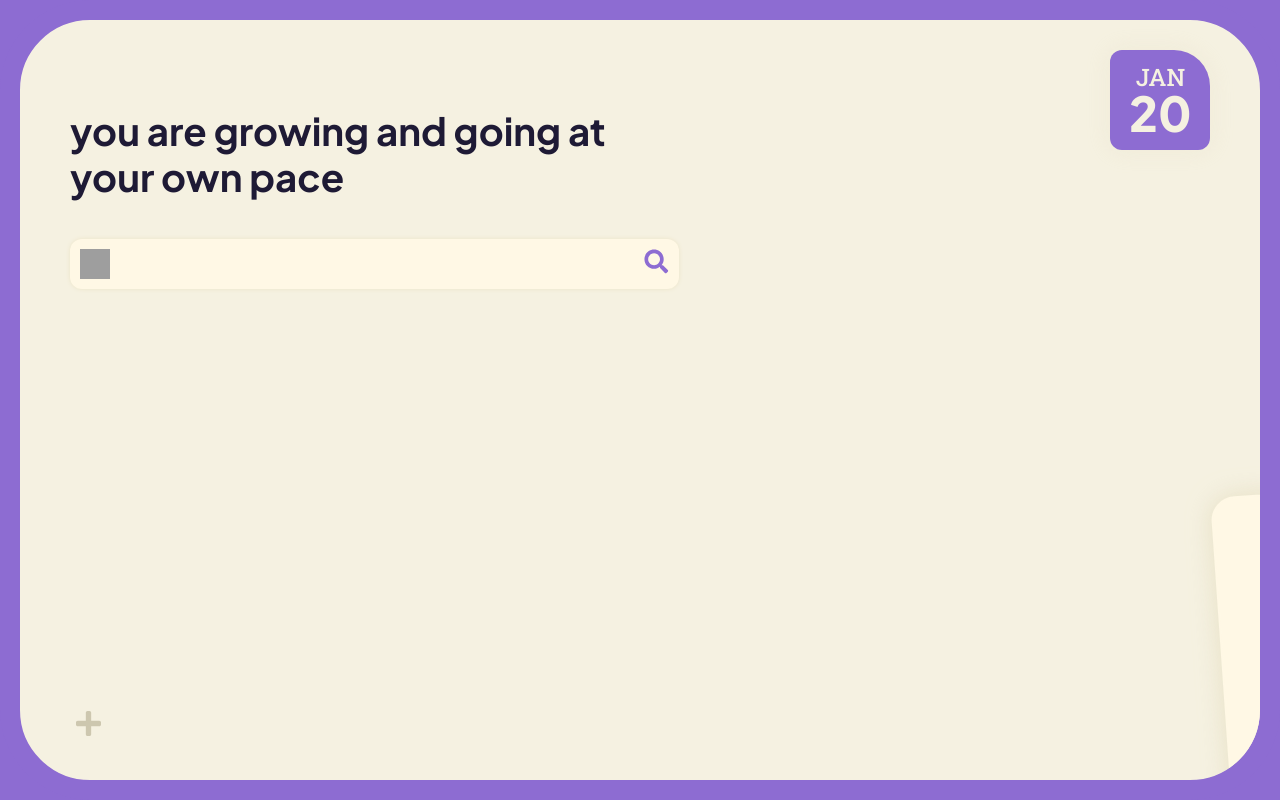
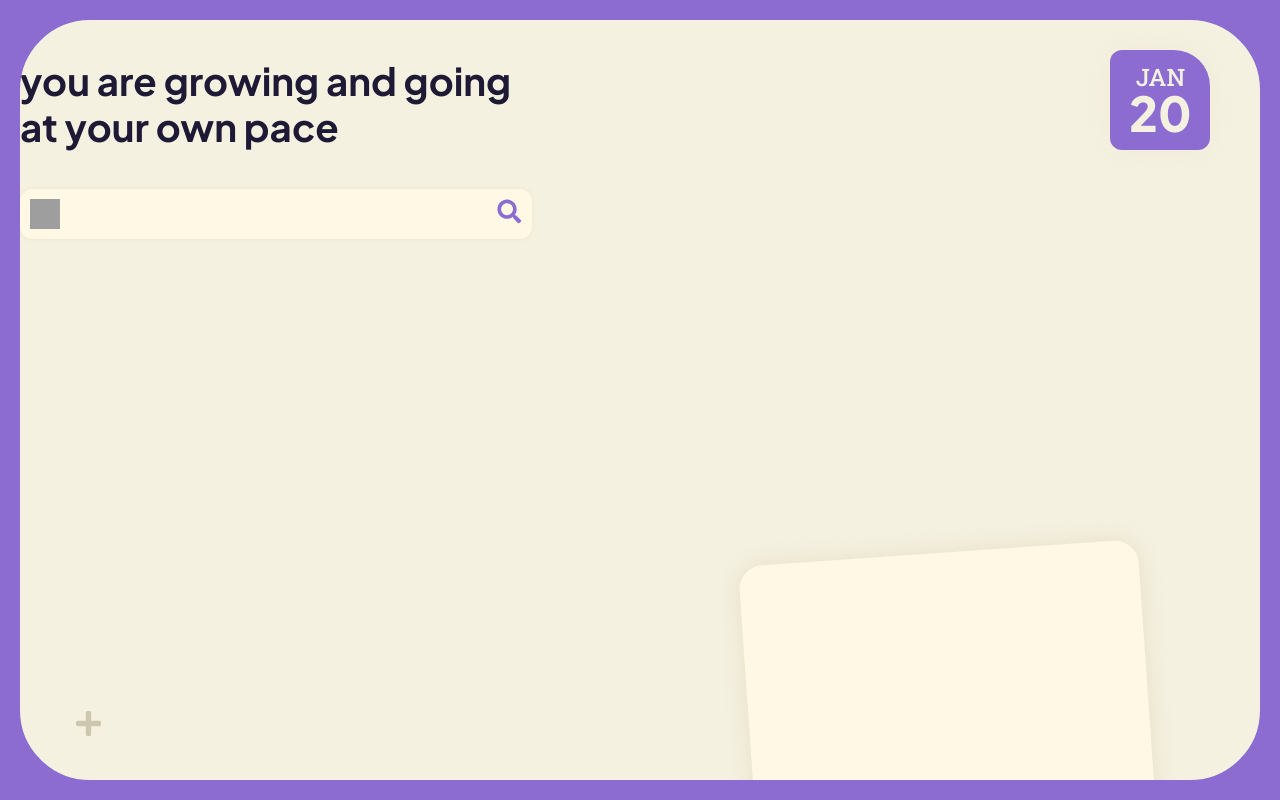
Before and after one commit to mishakov7/browserhome, a Next.js app: page / in a window 1280 px wide. Built offline with nearby package versions, Linux system fonts and the light colour scheme; grey boxes are pictures that could not be loaded.

Commit message:
Fixed z index issues with stickies

```diff
--- a/src/app/css/browserhome.css
+++ b/src/app/css/browserhome.css
@@ -1,6 +1,6 @@
 /* SEARCH QUERY */
 .search-container {
-  margin: 50px;
+  width: 40vw;
 }
 
 .search-query {
@@ -63,8 +63,10 @@ input[type=text] {
   width: 100px;
   height: 100px;
   position: absolute;
+  z-index: 2;
   right: 4%;
   top: 4%;
+  cursor: pointer;
 }
 
 .date span:first-of-type {
@@ -96,6 +98,7 @@ input[type=text] {
   position: absolute;
   display: flex;
   justify-content: flex-end;
+  z-index: 1;
 }
 
 .sticky {
--- a/src/app/css/sass/search.scss
+++ b/src/app/css/sass/search.scss
@@ -1,6 +1,6 @@
 /* SEARCH QUERY */
 .search-container {
-    margin: 50px;
+    width: 40vw;
 }
 
 .search-query {
--- a/src/app/css/sass/stickies.scss
+++ b/src/app/css/sass/stickies.scss
@@ -9,8 +9,10 @@
     width: 100px;
     height: 100px;
     position: absolute;
+    z-index: 2;
     right: 4%;
     top: 4%;
+    cursor: pointer;
   }
 
   .date span:first-of-type {
@@ -42,7 +44,7 @@
     position: absolute;
     display: flex;
     justify-content: flex-end;
-    // z-index: -1;
+    z-index: 1;
   }
 
   .sticky {
--- a/src/app/globals.css
+++ b/src/app/globals.css
@@ -582,6 +582,10 @@ button {
   border: none;
 }
 
+.feature-group {
+  width: max-content;
+}
+
 .edit-button,
 .remove-button,
 .color-button,
--- a/src/app/page.tsx
+++ b/src/app/page.tsx
@@ -28,7 +28,7 @@ export default function Home() {
       <div id="main-container" className="accent1-border">
         <div id="main-wrapper">
 
-          <div className='grid-row'>
+          <div className='col feature-group'>
             <Search />
             <Stickies />
             <ToDoLists />
```
Also changed, not shown: 1 other file (tests, documents, lock files or other folders).
